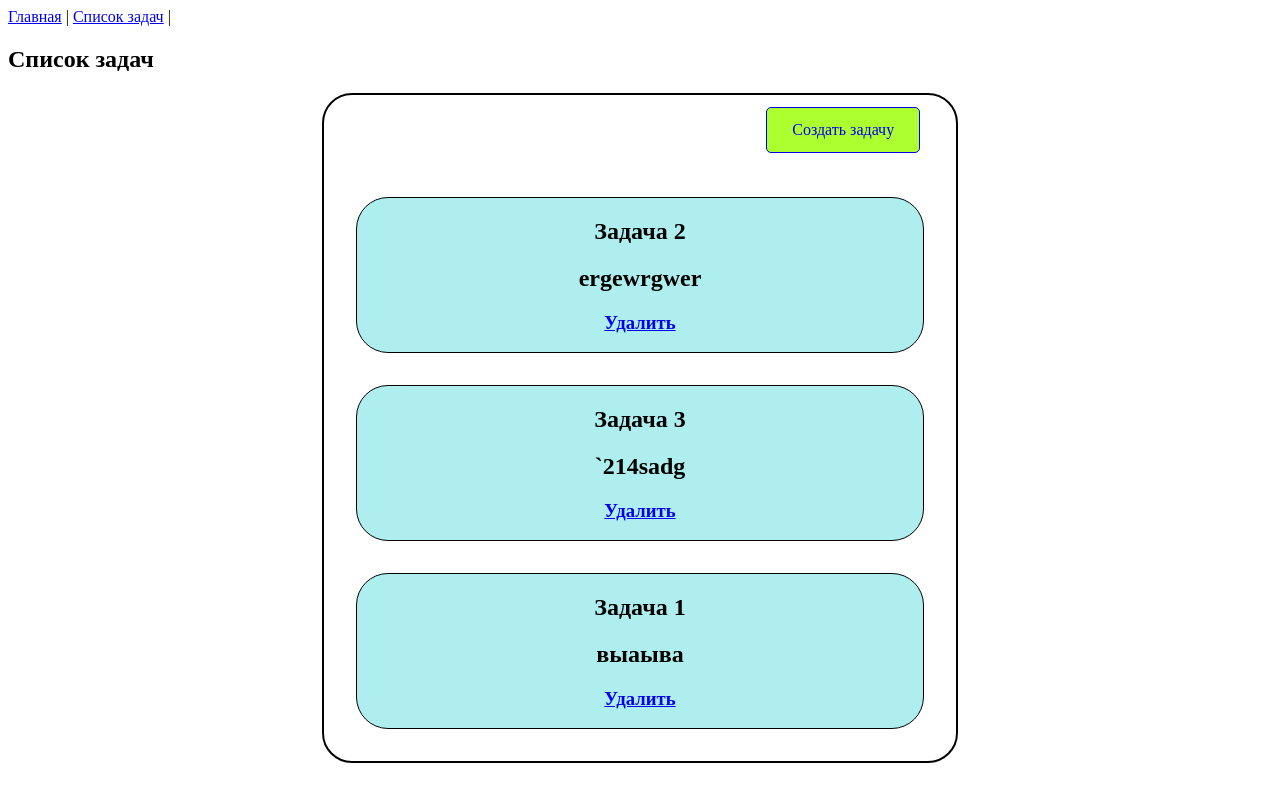
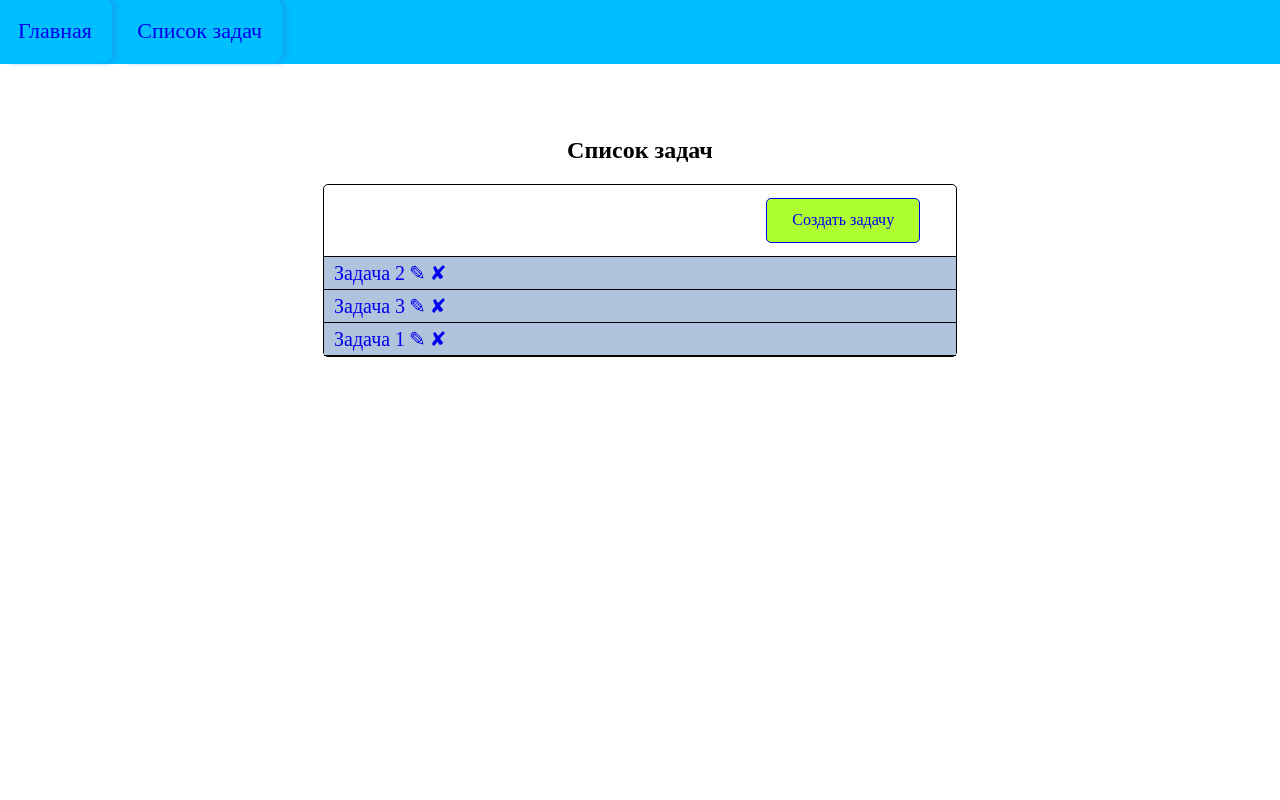
Before and after one commit to Grino777/ToDo, a Django app: page /tasks_list in a window 1280 px wide. Run offline with Django 4.2, Linux system fonts and the light colour scheme; data comes from the database, SQL or seed files in the repository; both versions use the stored data as it was after the commit.

Commit message:
Update project

```diff
--- /dev/null
+++ b/todo_project/static/css/main.css
@@ -0,0 +1,17 @@
+.navigation-bar {
+    position: relative;
+    background-color: #00BFFF;
+    padding: 20px;
+    margin: -10px;
+    font-size: 22px;
+    padding-left: 0;
+
+}
+
+.button__navigation {
+    height: 30px;
+    padding: 20px;
+    text-decoration: none;
+    box-shadow: 5px 0px 5px rgba(25, 148, 230, 0.5);
+    border-radius: 10px;
+}
--- a/todo_project/templates/base.html
+++ b/todo_project/templates/base.html
@@ -1,8 +1,11 @@
+{% load static %}
+
 <!DOCTYPE html>
 <html lang="en">
 <head>
     <meta charset="UTF-8">
     <title>{% block title %} {% endblock %}</title>
+    <link rel="stylesheet" href="{% static 'css/main.css' %} ">
     {% block css_add %} {% endblock %}
 </head>
 <body>
--- /dev/null
+++ b/todo_project/todo/static/todo/css/detail_info.css
@@ -0,0 +1,4 @@
+.li__style li {
+    list-style-type: none;
+    font-size: 20px;
+}
--- a/todo_project/todo/static/todo/css/todo_list.css
+++ b/todo_project/todo/static/todo/css/todo_list.css
@@ -1,8 +1,8 @@
 
 .tasks-list {
     position: static;
-    border: 2px solid;
-    border-radius: 30px;
+    border: 1px solid;
+    border-radius: 5px;
     margin-top: 0;
     margin-left: auto;
     margin-right: auto;
@@ -13,6 +13,7 @@
     display: block;
     padding-top: 2%;
     padding-bottom: 2%;
+    border-bottom: 1px solid;
 }
 
 .create-tasks a {
@@ -28,13 +29,31 @@
     background-color: #ADFF2F;
 }
 
-.todo-view {
-    display: block;
+.title__list {
+    padding-top: 5%;
+    text-align: center;
+}
+
+ul.task__view {
+    margin: 0;
+    padding: 4px;
+    padding-left: 10px;
+    background-color: #B0C4DE;
+    border-bottom: 1px solid;
+   }
+
+ul.task__view li{
+    list-style-type: none;
+    display: inline;
+    cursor: pointer;
+}
+
+ul.task__view li a {
     position: relative;
-    margin: 5%;
-    border: 1px solid;
-    border-radius: 2rem;
-    text-align: center;
-    margin-left: 5%;
-    background-color: #AFEEEE;
+    font-size: 20px;
+    text-decoration: none;
 }
+
+ul li:hover {
+  background: #ddd;
+}
--- a/todo_project/todo/templates/includes/navbar.html
+++ b/todo_project/todo/templates/includes/navbar.html
@@ -1,6 +1,6 @@
 <nav>
     <div class="navigation-bar">
-        <a href="{% url 'main_page' %}">Главная</a> |
-        <a href="{% url 'all_tasks' %}">Список задач</a> |
+        <a href="{% url 'main_page' %}" class="button__navigation">Главная</a>
+        <a href="{% url 'all_tasks' %}" class="button__navigation">Список задач</a>
     </div>
 </nav>
--- a/todo_project/todo/templates/todo/create_task.html
+++ b/todo_project/todo/templates/todo/create_task.html
@@ -19,7 +19,7 @@
       <h2>{{ field.label_tag }}</h2>
       <h2>{{ field }}</h2>
       {% endfor %}
-      <button type="submit">Добавить</button>
+      <button type="submit" class="form__button">Добавить</button>
     </form>
   </div>
 {% endblock %}
--- a/todo_project/todo/templates/todo/main.html
+++ b/todo_project/todo/templates/todo/main.html
@@ -6,5 +6,7 @@
 
 {% block content %}
     {% include 'includes/navbar.html' %}
-    <h2>Главная страница</h2>
+        <div>
+            <h2>Главная страница</h2>
+        </div>
 {% endblock %}
--- a/todo_project/todo/templates/todo/tasks_list.html
+++ b/todo_project/todo/templates/todo/tasks_list.html
@@ -13,15 +13,15 @@
 
 {% block content %}
     {% include 'includes/navbar.html' %}
-    <h2>Список задач</h2>
+    <h2 class="title__list">Список задач</h2>
     <div class="tasks-list">
         <div class="create-tasks"><a href="{% url 'create_task' %}">Создать задачу</a></div>
         {% for todo in todos %}
-            <div class="todo-view">
-                <h2>{{ todo.title }}</h2>
-                <h2>{{ todo.description }}</h2>
-                <h3><a href="delete_task/{{ todo.id }}">Удалить</a></h3>
-            </div>
+                <ul class="task__view">
+                    <li><a href="detail_task/{{ todo.id }}">{{ todo.title }}</a></li>
+                    <li><a href="update_task/{{ todo.id }}">&#9998;</a></li>
+                    <li><a href="delete_task/{{ todo.id }}">&#10008;</a></li>
+                </ul>
         {% endfor %}
     </div>
 {% endblock %}
--- a/todo_project/todo/urls.py
+++ b/todo_project/todo/urls.py
@@ -5,6 +5,8 @@ urlpatterns = [
     path('', MainPageView.as_view(), name='main_page'),
     path('tasks_list', ToDoListView.as_view(), name='all_tasks'),
     path('create_task', CreateToDoView.as_view(), name='create_task'),
+    path('detail_task/<int:pk>', DetailToDoView.as_view()),
+    path('update_task/<int:pk>', UpdateToDoView.as_view()),
     path('delete_task/<int:pk>', DeleteToDoView.as_view()),
 
 ]
--- a/todo_project/todo/views.py
+++ b/todo_project/todo/views.py
@@ -1,11 +1,8 @@
-from django.shortcuts import render
-from django.views.generic import ListView, CreateView, DeleteView, TemplateView
+from django.views.generic import ListView, CreateView, DeleteView, TemplateView, UpdateView, DetailView
 from .forms import ToDoForm
 from .models import ToDo
-from django.urls import reverse
 
 # Create your views here.
-from django.views import View
 
 class MainPageView(TemplateView):
     template_name = 'todo/main.html'
@@ -27,3 +24,14 @@ class DeleteToDoView(DeleteView):
     template_name = 'todo/confirm_deletion.html'
     success_url = '/tasks_list'
     context_object_name = 'task'
+
+class UpdateToDoView(UpdateView):
+    model = ToDo
+    template_name = 'todo/create_task.html'
+    success_url = '/tasks_list'
+    fields = ['title', 'description', 'status']
+
+class DetailToDoView(DetailView):
+    model = ToDo
+    template_name = 'todo/detail_info.html'
+    context_object_name = 'task'
--- a/todo_project/todo_project/settings.py
+++ b/todo_project/todo_project/settings.py
@@ -120,6 +120,10 @@ USE_TZ = True
 
 STATIC_URL = 'static/'
 
+STATICFILES_DIRS = [
+    BASE_DIR / 'static',
+]
+
 # Default primary key field type
 # https://docs.djangoproject.com/en/4.1/ref/settings/#default-auto-field
 
```
Also changed, not shown: todo_project/todo/static/todo/css/create_task_form.css (+15 -5 lines), todo_project/todo/templates/todo/detail_info.html (added, +25 -0 lines), todo_project/db.sqlite3.
